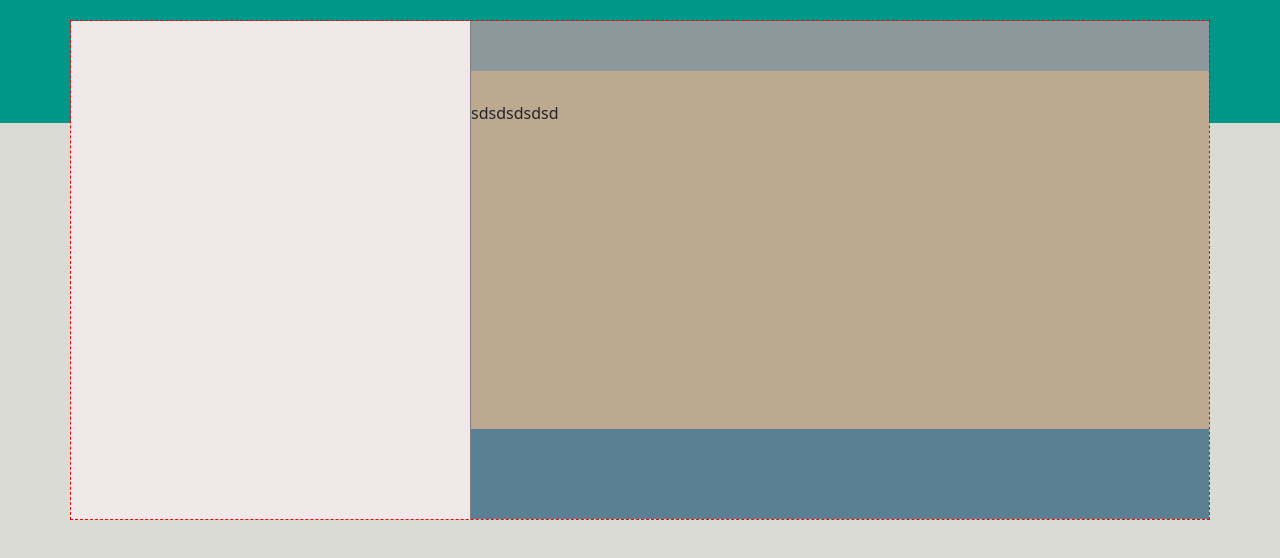
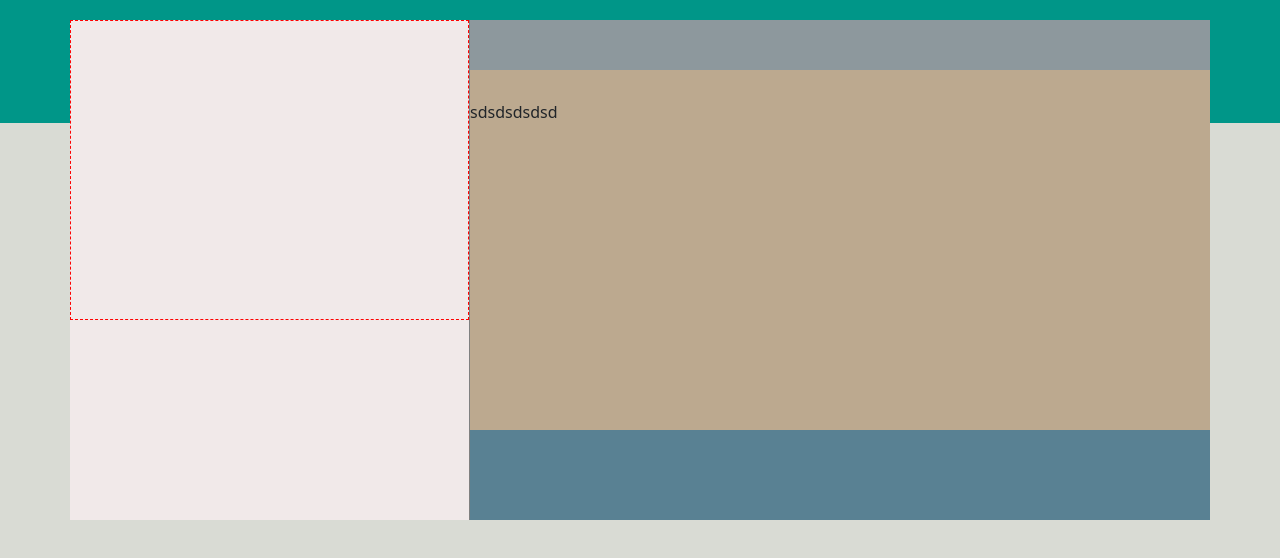
Before and after one commit to S-Lombardi/vue-boolzapp, a plain HTML site: page index.html in a window 1280 px wide. Drawn offline with nearby package versions, Linux system fonts and the light colour scheme.

Commit message:
Modifiche contenitore principale - Tolta una classe di bootstrap

```diff
--- a/css/style.css
+++ b/css/style.css
@@ -10,11 +10,10 @@ body{
 }
 
 /* LAYOUT */
-.container{
-    padding: 0;
-    border: 1px dashed red;
+.container-main{
+    width: 1140px;
+    margin: 20px auto;
     min-height: 500px;
-    margin-top: 20px;
     position: relative;
 }
 
@@ -57,3 +56,8 @@ body{
     right: 0;
 }
 /* FINE LAYOUT */
+
+.container{
+    border: 1px dashed red;
+    min-height: 300px;
+}
--- a/index.html
+++ b/index.html
@@ -13,12 +13,18 @@
 </head>
 <body>
 
-    <div class="container">
-
-
+    <div class="container-main">
 
         <!-- SIDEBAR -->
         <div class="sidebar">
+            <div class="container">
+                <!-- User -->
+                <div>
+
+                </div>
+
+
+            </div>
 
         </div>
         <!-- FINE SIDEBAR -->
```
